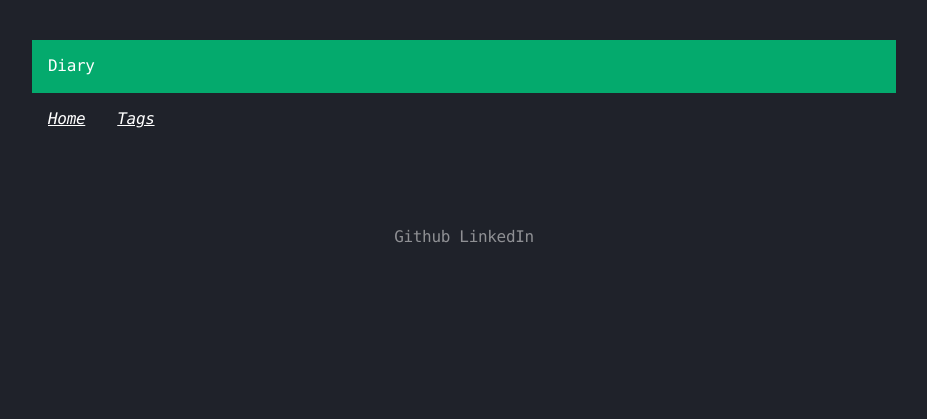
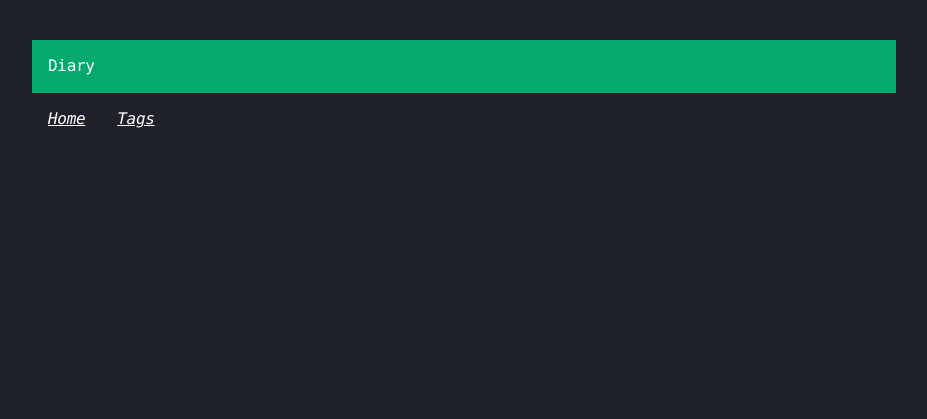
Before and after one commit to meetrks/diary, a Django app: page / in a window 1280 px wide. Shown: the top 419 px of the page, without its empty margins (176-1103 px from the left). Run offline with Django 4.2, Linux system fonts and the light colour scheme; data that the repository does not hold is empty.

Commit message:
remove footer

```diff
--- a/templates/base.html
+++ b/templates/base.html
@@ -22,8 +22,7 @@
     {% endblock content %}
 
     <div class="footer">
-        <a href="https://github.com/meetrks" target="_blank" class="text-decoration-none footer-text-color">Github</a>
-        <a href="https://www.linkedin.com/in/meetrks/" target="_blank" class="text-decoration-none footer-text-color">LinkedIn</a>
+
     </div>
 </div>
 </body>
```
